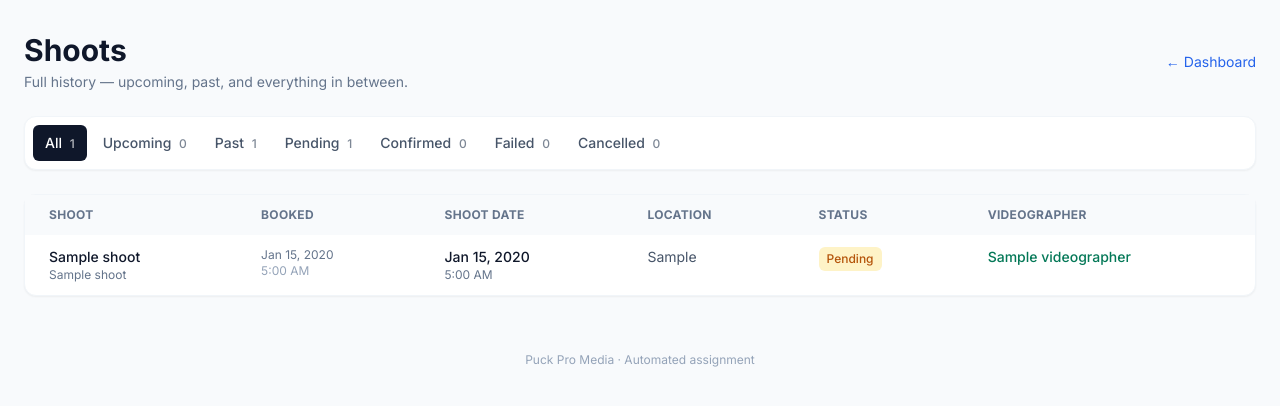
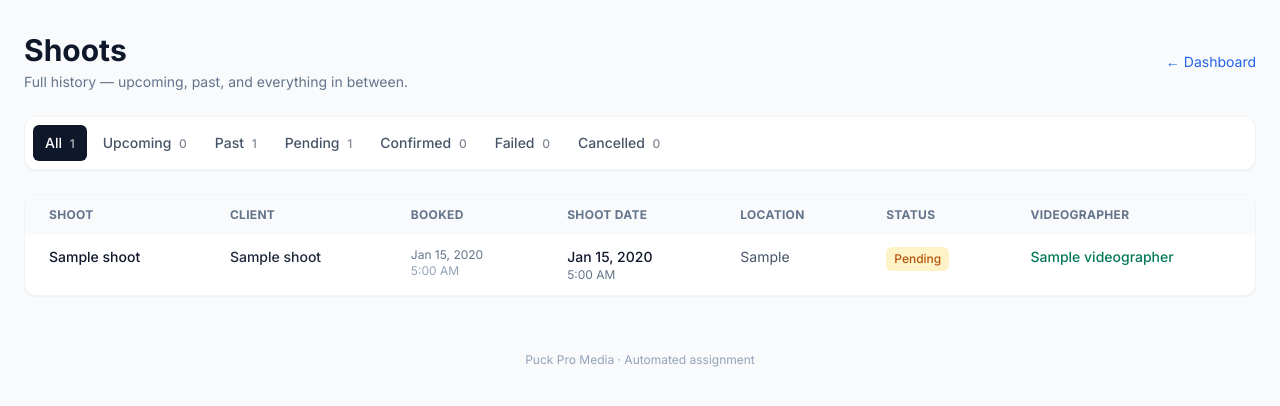
Before and after one commit to dylandirosa98/shoot-booking-automation, a Django app: page /shoots/ in a window 1280 px wide. Shown: the part 64-470 px from the top of the page. Run offline with Django 5.2, Linux system fonts and the light colour scheme; tables that the repository leaves empty hold one stand-in row (values such as "Sample post"); some libraries are stand-ins or nearby versions.

Commit message:
Give the shoot client name its own Client column
Co-Authored-By: Claude Opus 5.5 <noreply@anthropic.com>

```diff
--- a/templates/shoots_list.html
+++ b/templates/shoots_list.html
@@ -32,6 +32,7 @@
             <thead class="text-xs uppercase tracking-wide text-slate-500 bg-slate-50">
                 <tr>
                     <th class="px-6 py-3 text-left">Shoot</th>
+                    <th class="px-6 py-3 text-left">Client</th>
                     <th class="px-6 py-3 text-left">Booked</th>
                     <th class="px-6 py-3 text-left">Shoot Date</th>
                     <th class="px-6 py-3 text-left">Location</th>
@@ -43,10 +44,8 @@
                 {% for shoot in shoots %}
                 <tr class="hover:bg-slate-50 cursor-pointer align-top"
                     onclick="if(!event.target.closest('details')) window.location='{% url 'shoot_detail' shoot.id %}'">
-                    <td class="px-6 py-3">
-                        <div class="font-medium">{{ shoot.title|default:"Untitled" }}</div>
-                        {% if shoot.client_name %}<div class="text-xs text-slate-500">{{ shoot.client_name }}</div>{% endif %}
-                    </td>
+                    <td class="px-6 py-3 font-medium">{{ shoot.title|default:"Untitled" }}</td>
+                    <td class="px-6 py-3 text-sm font-medium text-slate-800">{{ shoot.client_name|default:"—" }}</td>
                     <td class="px-6 py-3 text-xs text-slate-500">
                         <div>{{ shoot.created_at|date:"M j, Y" }}</div>
                         <div class="text-slate-400">{{ shoot.created_at|date:"g:i A" }}</div>
```
Also changed, not shown: templates/dashboard.html (+3 -4 lines).
